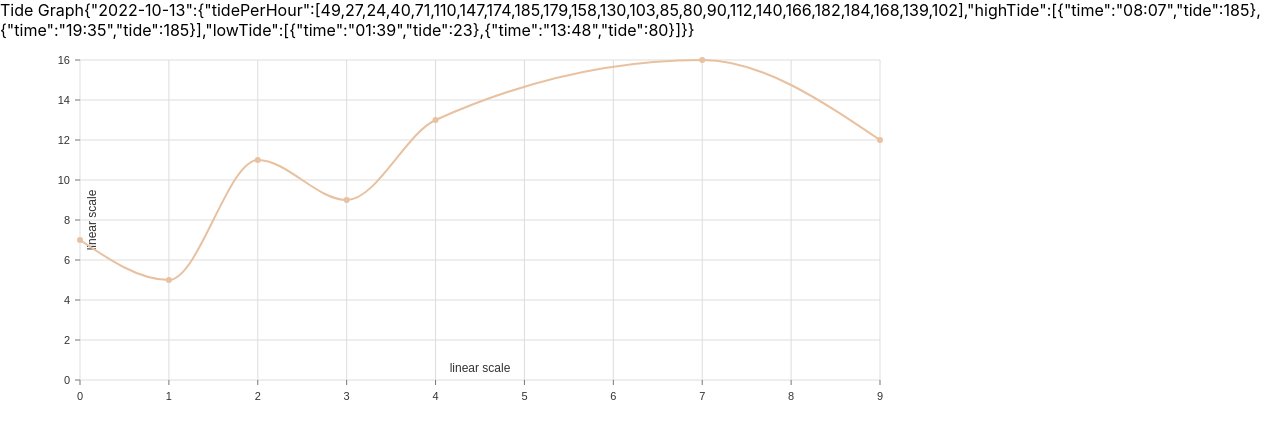
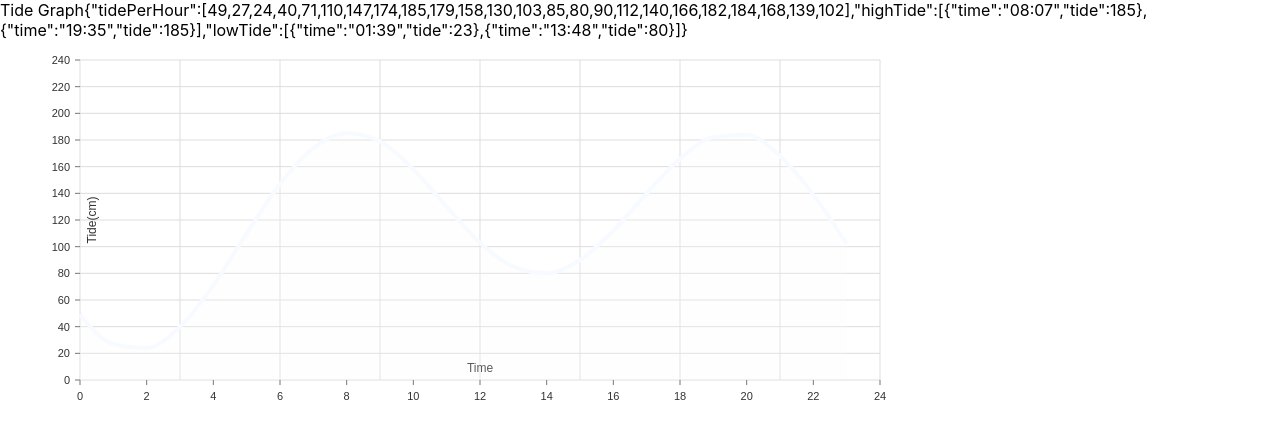
Before and after one commit to wadabee/fishing-app, a Next.js app: page /tide-graph in a window 1280 px wide. Shown: the top 438 px of the page. Built offline with nearby package versions, Linux system fonts and the light colour scheme.

Commit message:
added tide graph

```diff
--- a/src/pages/tide-graph/index.tsx
+++ b/src/pages/tide-graph/index.tsx
@@ -3,12 +3,11 @@ import { NextPage } from "next";
 import tideData from "../../feature/tide/data/json/2022_hososhima.json";
 
 import { Line } from "@nivo/line";
+import { JmaTide } from "../../@types/tide";
 
 const TideGraph: NextPage = () => {
   const today = dayjs().format("YYYY-MM-DD");
-  const tideDataForToday = tideData.find(
-    (value) => Object.keys(value)[0] === today
-  );
+  const tideDataForToday = (tideData as JmaTide)[today];
 
   const commonProperties = {
     width: 900,
@@ -28,31 +27,37 @@ const TideGraph: NextPage = () => {
         curve="monotoneX"
         data={[
           {
-            id: "fake corp. A",
-            data: [
-              { x: 0, y: 7 },
-              { x: 1, y: 5 },
-              { x: 2, y: 11 },
-              { x: 3, y: 9 },
-              { x: 4, y: 13 },
-              { x: 7, y: 16 },
-              { x: 9, y: 12 },
-            ],
+            id: "tide",
+            data: tideDataForToday.tidePerHour.map((value, index) => ({
+              x: index,
+              y: value,
+            })),
           },
         ]}
         xScale={{
           type: "linear",
           min: 0,
-          max: "auto",
+          max: 23,
+          nice: true,
+        }}
+        yScale={{
+          type: "linear",
+          min: 0,
+          max: 240,
         }}
         axisLeft={{
-          legend: "linear scale",
+          legend: "Tide(cm)",
           legendOffset: 12,
         }}
         axisBottom={{
-          legend: "linear scale",
+          legend: "Time",
           legendOffset: -12,
         }}
+        lineWidth={4}
+        enableArea={true}
+        enablePoints={false}
+        gridXValues={[0, 3, 6, 9, 12, 15, 18, 21, 24]}
+        colors={{ scheme: "blues" }}
       />
     </>
   );
```
Also changed, not shown: src/feature/tide/data/TideGenerator.ts (+6 -9 lines), src/feature/tide/data/json/2022_hososhima.json, 1 other file (tests, documents, lock files or other folders).
